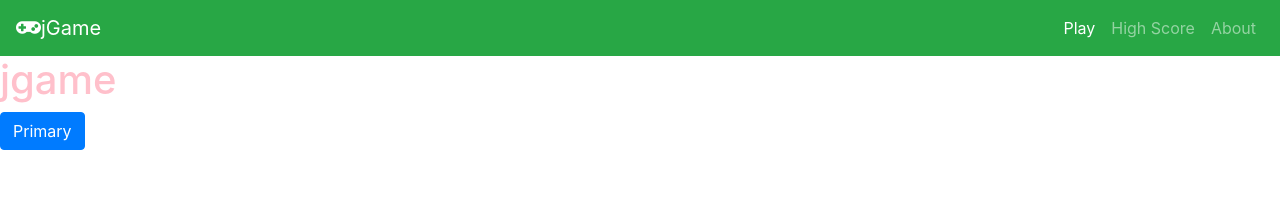
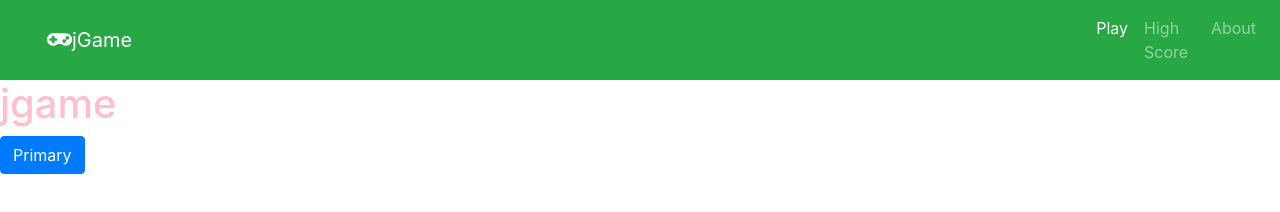
Before and after one commit to L-Wilson/jgame, a plain HTML site: page index.html in a window 1280 px wide. Drawn offline with nearby package versions, Linux system fonts and the light colour scheme.

Commit message:
Another commit

```diff
--- a/index.html
+++ b/index.html
@@ -21,7 +21,12 @@
 
   <nav class="navbar navbar-expand-sm navbar-dark bg-success">
     <a class="navbar-brand" href="#">
-      <i class="fas fa-gamepad"></i>jGame</a>
+
+      <div class="container">
+        <i class="fas fa-gamepad"></i>jGame
+    </a>
+    </div>
+
     <button class="navbar-toggler" type="button" data-toggle="collapse" data-target="#navbarSupportedContent"
       aria-controls="navbarSupportedContent" aria-expanded="false" aria-label="Toggle navigation">
       <span class="navbar-toggler-icon"></span>
```
